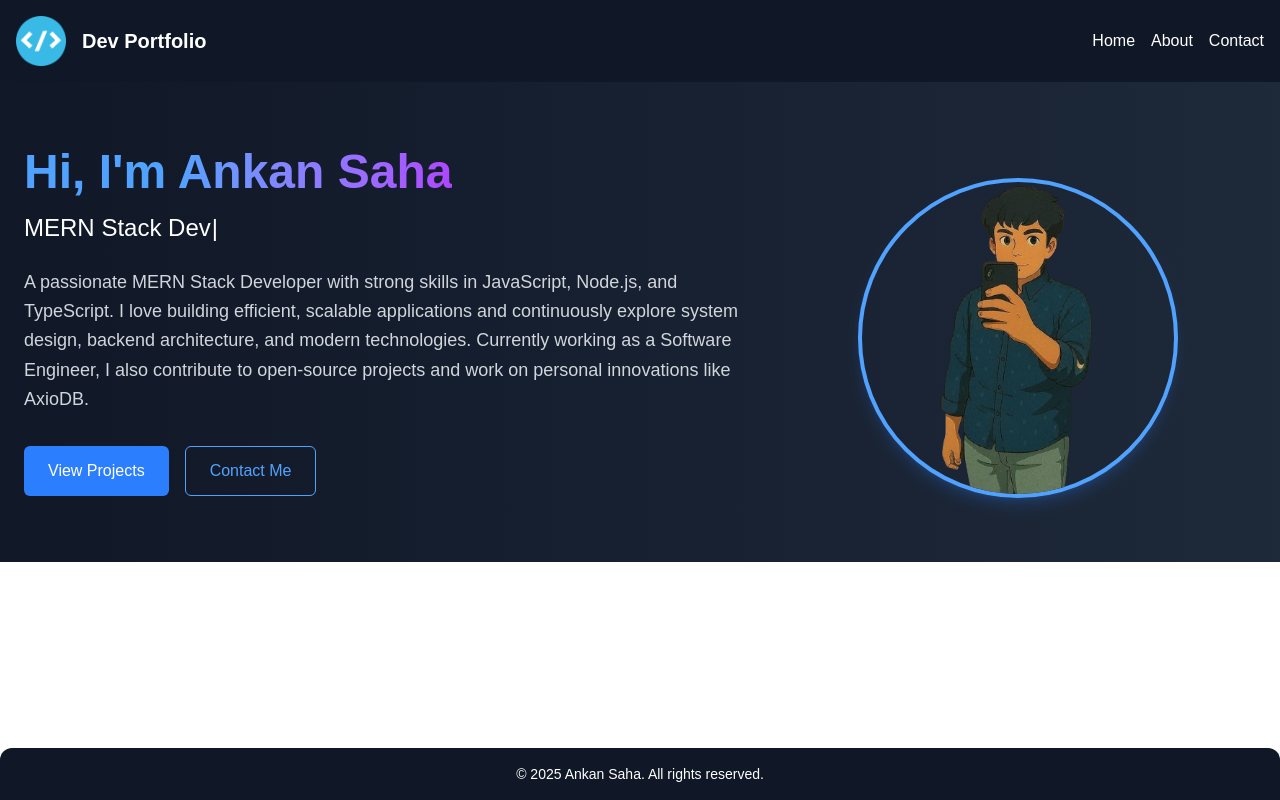
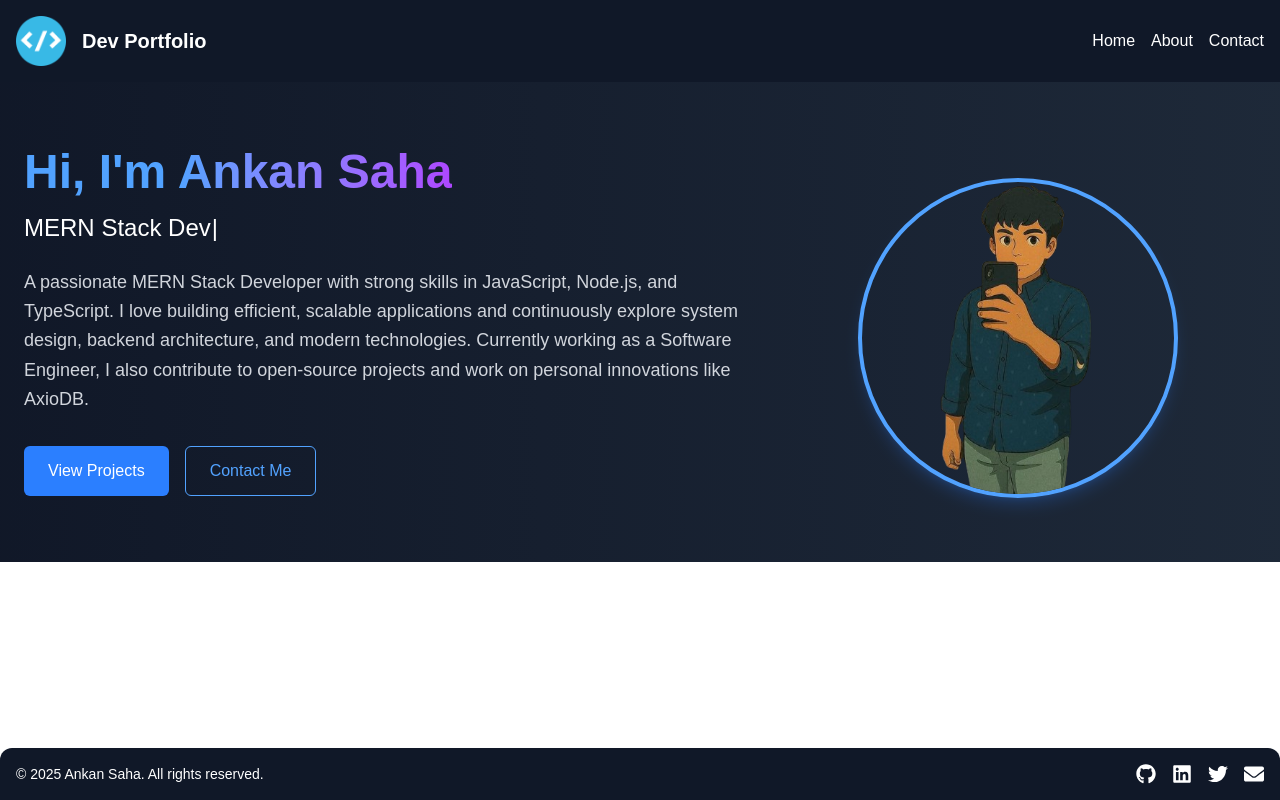
Before and after one commit to AnkanSaha/Portfolio, a Next.js app in the folder frontend/: page / in a window 1280 px wide. Built offline with nearby package versions, Linux system fonts and the light colour scheme.

Commit message:
feat: enhance Footer component with social media links and update package.json to include react-icons

```diff
--- a/frontend/app/components/Footer.tsx
+++ b/frontend/app/components/Footer.tsx
@@ -1,10 +1,31 @@
+import { FaGithub, FaLinkedin, FaTwitter, FaEnvelope } from 'react-icons/fa';
 
 export default function Footer() {
+    const currentYear = new Date().getFullYear();
     return (
-        <footer className="flex justify-center items-center p-4 bg-gray-900 rounded-t-xl text-white shadow-md fixed bottom-0 left-0 right-0">
-            <p className="text-sm">
-                &copy; {new Date().getFullYear()} Ankan Saha. All rights reserved.
+        <footer className="flex flex-col md:flex-row justify-between items-center p-4 bg-gray-900 rounded-t-xl text-white shadow-md fixed bottom-0 left-0 right-0">
+            <p className="text-sm mb-2 md:mb-0">
+                &copy; {currentYear} Ankan Saha. All rights reserved.
             </p>
+
+            <div className="flex space-x-4">
+                <a href="https://github.com/ankansaha85" target="_blank" rel="noopener noreferrer"
+                    className="hover:text-blue-400 transition-colors">
+                    <FaGithub size={20} />
+                </a>
+                <a href="https://linkedin.com/in/ankansaha85" target="_blank" rel="noopener noreferrer"
+                    className="hover:text-blue-400 transition-colors">
+                    <FaLinkedin size={20} />
+                </a>
+                <a href="https://twitter.com/ankansaha85" target="_blank" rel="noopener noreferrer"
+                    className="hover:text-blue-400 transition-colors">
+                    <FaTwitter size={20} />
+                </a>
+                <a href="mailto:contact@ankansaha.com" target="_blank" rel="noopener noreferrer"
+                    className="hover:text-blue-400 transition-colors">
+                    <FaEnvelope size={20} />
+                </a>
+            </div>
         </footer>
     )
 }
--- a/frontend/package.json
+++ b/frontend/package.json
@@ -14,6 +14,7 @@
     "next": "15.3.4",
     "react": "^19.0.0",
     "react-dom": "^19.0.0",
+    "react-icons": "^5.5.0",
     "typewriter-effect": "^2.22.0"
   },
   "devDependencies": {
```
Also changed, not shown: 1 other file (tests, documents, lock files or other folders).
